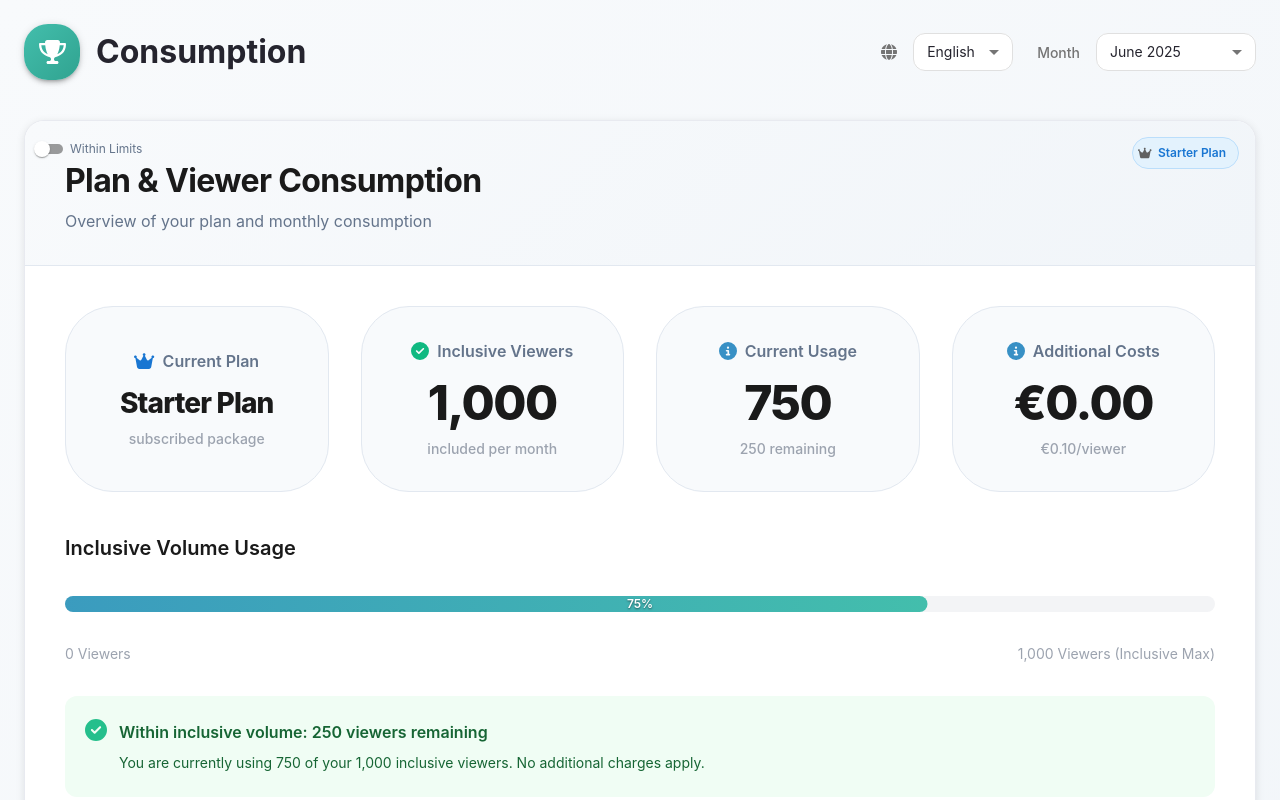
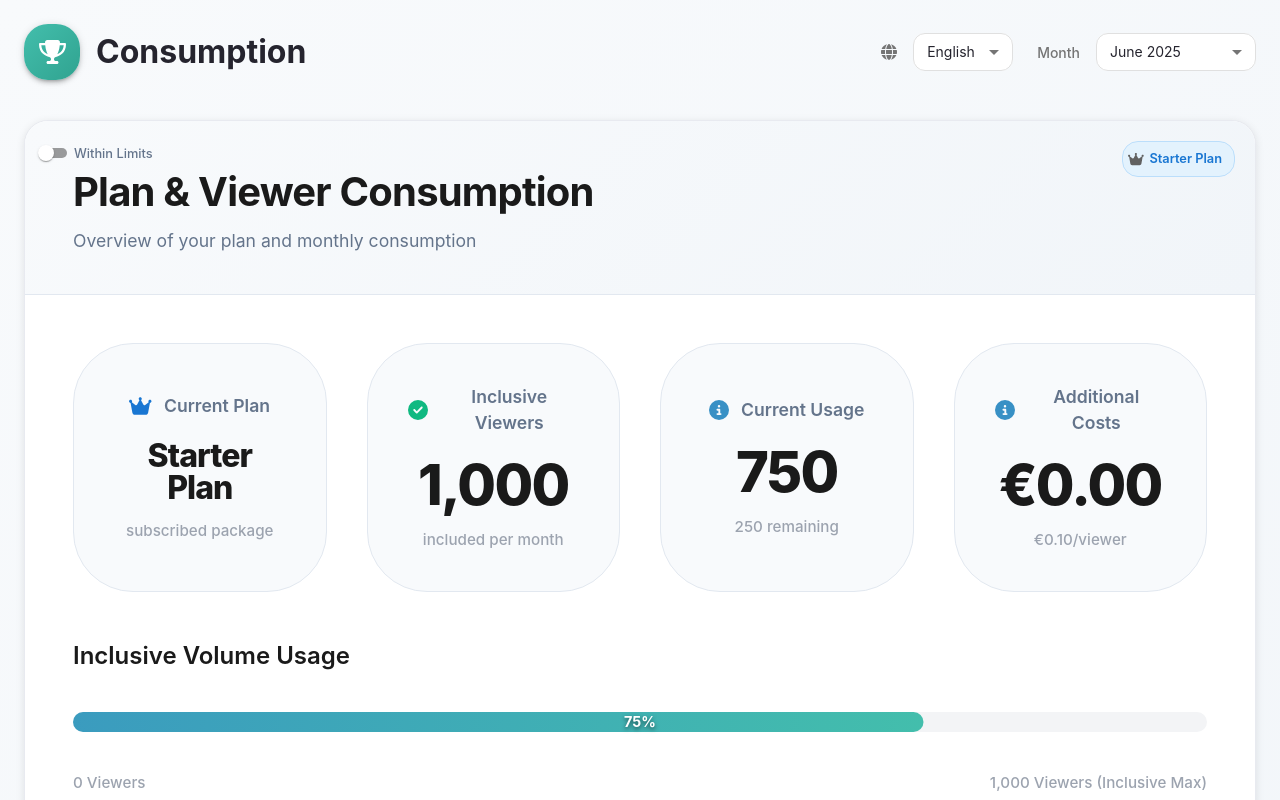
Before and after one commit to DenizD/sleek-mui-glow, a React (Vite) app: page / in a window 1280 px wide. Shown: the top 800 px of the page. Built offline with nearby package versions, Linux system fonts and the light colour scheme.

Commit message:
Refactor: Ensure Inter, MUI, and FontAwesome
Ensure all components use Inter font, MUI components, and FontAwesome icons.

```diff
--- a/src/components/dashboard/mui/MuiViewerConsumption.tsx
+++ b/src/components/dashboard/mui/MuiViewerConsumption.tsx
@@ -9,7 +9,6 @@ import {
   Tooltip,
   Chip,
   Alert,
-  Button,
   Switch,
   FormControlLabel
 } from '@mui/material';
@@ -124,17 +123,17 @@ const MuiViewerConsumption = () => {
       sx={{
         backgroundColor: '#FFFFFF',
         border: '1px solid #E8EAF0',
-        borderRadius: '20px',
+        borderRadius: '24px',
         overflow: 'hidden',
         position: 'relative',
-        minHeight: '600px'
+        minHeight: '700px'
       }}
     >
       {/* Scenario Switcher */}
       <Box sx={{
         position: 'absolute',
-        top: 16,
-        left: 16,
+        top: 20,
+        left: 20,
         zIndex: 2
       }}>
         <FormControlLabel
@@ -146,7 +145,15 @@ const MuiViewerConsumption = () => {
             />
           }
           label={
-            <Typography variant="caption" sx={{ fontSize: '0.75rem', color: '#64748B' }}>
+            <Typography
+              variant="caption"
+              sx={{
+                fontSize: '0.8rem',
+                color: '#64748B',
+                fontFamily: 'Inter, sans-serif',
+                fontWeight: 500
+              }}
+            >
               {isExceededScenario ? 'Exceeded Scenario' : 'Within Limits'}
             </Typography>
           }
@@ -156,20 +163,21 @@ const MuiViewerConsumption = () => {
       {/* Premium Badge */}
       <Box sx={{
         position: 'absolute',
-        top: 16,
-        right: 16,
+        top: 20,
+        right: 20,
         zIndex: 1
       }}>
         <Chip
-          icon={<FontAwesomeIcon icon={faCrown} style={{ fontSize: '12px' }} />}
+          icon={<FontAwesomeIcon icon={faCrown} style={{ fontSize: '14px' }} />}
           label={planDetails.name}
           sx={{
             backgroundColor: badgeColors.bg,
             color: badgeColors.color,
             border: `1px solid ${badgeColors.border}`,
             fontWeight: 600,
-            fontSize: '0.75rem',
-            height: '32px'
+            fontSize: '0.8rem',
+            height: '36px',
+            fontFamily: 'Inter, sans-serif'
           }}
         />
       </Box>
@@ -177,23 +185,23 @@ const MuiViewerConsumption = () => {
       <CardContent sx={{ p: 0 }}>
         {/* Header */}
         <Box sx={{
-          px: 5,
-          pt: 5,
-          pb: 4,
+          px: 6,
+          pt: 6,
+          pb: 5,
           background: 'linear-gradient(135deg, #F8FAFC 0%, #F1F5F9 100%)',
           borderBottom: '1px solid #E2E8F0'
         }}>
           <Box sx={{ display: 'flex', alignItems: 'center', justifyContent: 'space-between' }}>
             <Box>
               <Typography
-                variant="h4"
+                variant="h3"
                 sx={{
                   fontWeight: 700,
                   color: '#1A1A1A',
-                  fontSize: '2rem',
+                  fontSize: '2.5rem',
                   letterSpacing: '-0.02em',
                   fontFamily: 'Inter, sans-serif',
-                  mb: 1
+                  mb: 1.5
                 }}
               >
                 Plan & Viewer Consumption
@@ -202,8 +210,9 @@ const MuiViewerConsumption = () => {
                 variant="body1"
                 sx={{
                   color: '#64748B',
-                  fontSize: '1rem',
-                  fontFamily: 'Inter, sans-serif'
+                  fontSize: '1.1rem',
+                  fontFamily: 'Inter, sans-serif',
+                  fontWeight: 400
                 }}
               >
                 Overview of your plan and monthly consumption
@@ -213,37 +222,37 @@ const MuiViewerConsumption = () => {
         </Box>
 
         {/* Metrics Grid */}
-        <Box sx={{ px: 5, py: 5 }}>
+        <Box sx={{ px: 6, py: 6 }}>
           <Box sx={{
             display: 'grid',
             gridTemplateColumns: 'repeat(4, 1fr)',
-            gap: 4,
-            mb: 5
+            gap: 5,
+            mb: 6
           }}>
             {metrics.map((metric, index) => (
               <Tooltip key={index} title={metric.tooltip} placement="top">
                 <Box sx={{
                   textAlign: 'center',
-                  p: 4,
-                  borderRadius: 4,
+                  p: 5,
+                  borderRadius: 5,
                   backgroundColor: '#F8FAFC',
                   border: '1px solid #E2E8F0',
                   cursor: 'pointer',
-                  transition: 'all 0.2s ease',
-                  minHeight: '140px',
+                  transition: 'all 0.3s ease',
+                  minHeight: '160px',
                   display: 'flex',
                   flexDirection: 'column',
                   justifyContent: 'center',
                   '&:hover': {
-                    transform: 'translateY(-4px)',
-                    boxShadow: '0 12px 30px #64748B15'
+                    transform: 'translateY(-6px)',
+                    boxShadow: '0 16px 40px #64748B20'
                   }
                 }}>
-                  <Box sx={{ display: 'flex', alignItems: 'center', justifyContent: 'center', gap: 1, mb: 2 }}>
+                  <Box sx={{ display: 'flex', alignItems: 'center', justifyContent: 'center', gap: 1.5, mb: 2.5 }}>
                     <FontAwesomeIcon
                       icon={metric.icon}
                       style={{
-                        fontSize: '18px',
+                        fontSize: '20px',
                         color: metric.iconColor
                       }}
                     />
@@ -251,23 +260,25 @@ const MuiViewerConsumption = () => {
                       variant="body1"
                       sx={{
                         color: '#64748B',
-                        fontSize: '1rem',
+                        fontSize: '1.1rem',
                         fontWeight: 600,
-                        textTransform: 'none'
+                        textTransform: 'none',
+                        fontFamily: 'Inter, sans-serif'
                       }}
                     >
                       {metric.title}
                     </Typography>
                   </Box>
                   <Typography
-                    variant="h2"
+                    variant="h1"
                     sx={{
                       fontWeight: 800,
                       color: '#1A1A1A',
-                      fontSize: index === 0 ? '1.75rem' : '3rem',
+                      fontSize: index === 0 ? '2rem' : '3.5rem',
                       lineHeight: 1,
-                      mb: 1.5,
-                      letterSpacing: '-0.03em'
+                      mb: 2,
+                      letterSpacing: '-0.03em',
+                      fontFamily: 'Inter, sans-serif'
                     }}
                   >
                     {metric.value}
@@ -276,8 +287,9 @@ const MuiViewerConsumption = () => {
                     variant="body2"
                     sx={{
                       color: '#9CA3AF',
-                      fontSize: '0.875rem',
-                      fontWeight: 500
+                      fontSize: '0.95rem',
+                      fontWeight: 500,
+                      fontFamily: 'Inter, sans-serif'
                     }}
                   >
                     {metric.subtitle}
@@ -289,11 +301,11 @@ const MuiViewerConsumption = () => {
 
           {/* Inclusive Volume Progress */}
           <Typography
-            variant="h6"
+            variant="h5"
             sx={{
               color: '#1A1A1A',
-              mb: 4,
-              fontSize: '1.25rem',
+              mb: 5,
+              fontSize: '1.5rem',
               fontWeight: 600,
               fontFamily: 'Inter, sans-serif'
             }}
@@ -301,16 +313,16 @@ const MuiViewerConsumption = () => {
             Inclusive Volume Usage
           </Typography>
 
-          <Box sx={{ position: 'relative', mb: 4 }}>
+          <Box sx={{ position: 'relative', mb: 5 }}>
             <LinearProgress
               variant="determinate"
               value={inclusiveUsagePercentage}
               sx={{
-                height: 16,
-                borderRadius: 8,
+                height: 20,
+                borderRadius: 10,
                 backgroundColor: '#F3F4F6',
                 '& .MuiLinearProgress-bar': {
-                  borderRadius: 8,
+                  borderRadius: 10,
                   background: inclusiveUsagePercentage >= 100
                     ? 'linear-gradient(90deg, #F59E0B 0%, #D97706 100%)'
                     : 'linear-gradient(90deg, #3890C5 0%, #43BEAC 100%)',
@@ -318,27 +330,44 @@ const MuiViewerConsumption = () => {
               }}
             />
             <Typography
-              variant="body2"
+              variant="body1"
               sx={{
                 position: 'absolute',
                 top: '50%',
                 left: '50%',
                 transform: 'translate(-50%, -50%)',
                 color: 'white',
-                fontWeight: 600,
-                fontSize: '0.75rem',
-                textShadow: '0 1px 2px rgba(0,0,0,0.5)'
+                fontWeight: 700,
+                fontSize: '0.9rem',
+                textShadow: '0 2px 4px rgba(0,0,0,0.6)',
+                fontFamily: 'Inter, sans-serif'
               }}
             >
               {Math.round(inclusiveUsagePercentage)}%
             </Typography>
           </Box>
 
-          <Box sx={{ display: 'flex', justifyContent: 'space-between', mb: 4 }}>
-            <Typography variant="body2" sx={{ color: '#9CA3AF', fontSize: '0.875rem' }}>
+          <Box sx={{ display: 'flex', justifyContent: 'space-between', mb: 5 }}>
+            <Typography
+              variant="body2"
+              sx={{
+                color: '#9CA3AF',
+                fontSize: '0.95rem',
+                fontFamily: 'Inter, sans-serif',
+                fontWeight: 500
+              }}
+            >
               0 Viewers
             </Typography>
-            <Typography variant="body2" sx={{ color: '#9CA3AF', fontSize: '0.875rem' }}>
+            <Typography
+              variant="body2"
+              sx={{
+                color: '#9CA3AF',
+                fontSize: '0.95rem',
+                fontFamily: 'Inter, sans-serif',
+                fontWeight: 500
+              }}
+            >
               {packageVolume.toLocaleString()} Viewers (Inclusive Max)
             </Typography>
           </Box>
@@ -351,17 +380,34 @@ const MuiViewerConsumption = () => {
               backgroundColor: currentScenario.alertColors.backgroundColor,
               borderColor: currentScenario.alertColors.borderColor,
               color: currentScenario.alertColors.color,
-              padding: '16px 20px',
-              borderRadius: '12px',
+              padding: '20px 24px',
+              borderRadius: '16px',
+              fontSize: '1rem',
               '& .MuiAlert-icon': {
-                color: currentScenario.alertColors.iconColor
+                color: currentScenario.alertColors.iconColor,
+                fontSize: '1.2rem'
               }
             }}
           >
-            <Typography variant="body1" sx={{ fontWeight: 600, mb: 1, fontSize: '1rem' }}>
+            <Typography
+              variant="h6"
+              sx={{
+                fontWeight: 600,
+                mb: 1.5,
+                fontSize: '1.1rem',
+                fontFamily: 'Inter, sans-serif'
+              }}
+            >
               {currentScenario.alertTitle}
             </Typography>
-            <Typography variant="body2" sx={{ fontSize: '0.875rem', lineHeight: 1.5 }}>
+            <Typography
+              variant="body1"
+              sx={{
+                fontSize: '0.95rem',
+                lineHeight: 1.6,
+                fontFamily: 'Inter, sans-serif'
+              }}
+            >
               {currentScenario.alertDescription}
             </Typography>
           </Alert>
--- a/src/theme/muiTheme.ts
+++ b/src/theme/muiTheme.ts
@@ -39,20 +39,52 @@ export const muiTheme = createTheme({
     },
   },
   typography: {
-    fontFamily: '"Inter", "Roboto", "Helvetica", "Arial", sans-serif',
+    fontFamily: '"Inter", "SF Pro Display", -apple-system, BlinkMacSystemFont, "Segoe UI", "Roboto", "Helvetica Neue", Arial, sans-serif',
+    h1: {
+      fontFamily: '"Inter", sans-serif',
+      fontWeight: 800,
+    },
+    h2: {
+      fontFamily: '"Inter", sans-serif',
+      fontWeight: 700,
+    },
+    h3: {
+      fontFamily: '"Inter", sans-serif',
+      fontWeight: 700,
+    },
     h4: {
+      fontFamily: '"Inter", sans-serif',
       fontWeight: 700,
       fontSize: '2rem',
     },
+    h5: {
+      fontFamily: '"Inter", sans-serif',
+      fontWeight: 600,
+      fontSize: '1.5rem',
+    },
     h6: {
+      fontFamily: '"Inter", sans-serif',
       fontWeight: 600,
       fontSize: '1.25rem',
     },
     body1: {
+      fontFamily: '"Inter", sans-serif',
       fontSize: '0.875rem',
+      fontWeight: 400,
     },
     body2: {
+      fontFamily: '"Inter", sans-serif',
       fontSize: '0.75rem',
+      fontWeight: 400,
+    },
+    button: {
+      fontFamily: '"Inter", sans-serif',
+      fontWeight: 500,
+      textTransform: 'none',
+    },
+    caption: {
+      fontFamily: '"Inter", sans-serif',
+      fontWeight: 400,
     },
   },
   shape: {
@@ -64,6 +96,7 @@ export const muiTheme = createTheme({
         root: {
           boxShadow: '0 2px 8px rgba(0,0,0,0.1)',
           border: 'none',
+          fontFamily: '"Inter", sans-serif',
         },
       },
     },
@@ -72,6 +105,29 @@ export const muiTheme = createTheme({
         root: {
           textTransform: 'none',
           borderRadius: 8,
+          fontFamily: '"Inter", sans-serif',
+          fontWeight: 500,
+        },
+      },
+    },
+    MuiTypography: {
+      styleOverrides: {
+        root: {
+          fontFamily: '"Inter", sans-serif',
+        },
+      },
+    },
+    MuiChip: {
+      styleOverrides: {
+        root: {
+          fontFamily: '"Inter", sans-serif',
+        },
+      },
+    },
+    MuiAlert: {
+      styleOverrides: {
+        root: {
+          fontFamily: '"Inter", sans-serif',
         },
       },
     },
```
Also changed, not shown: src/components/dashboard/mui/MuiDashboardHeader.tsx (+22 -7 lines).
